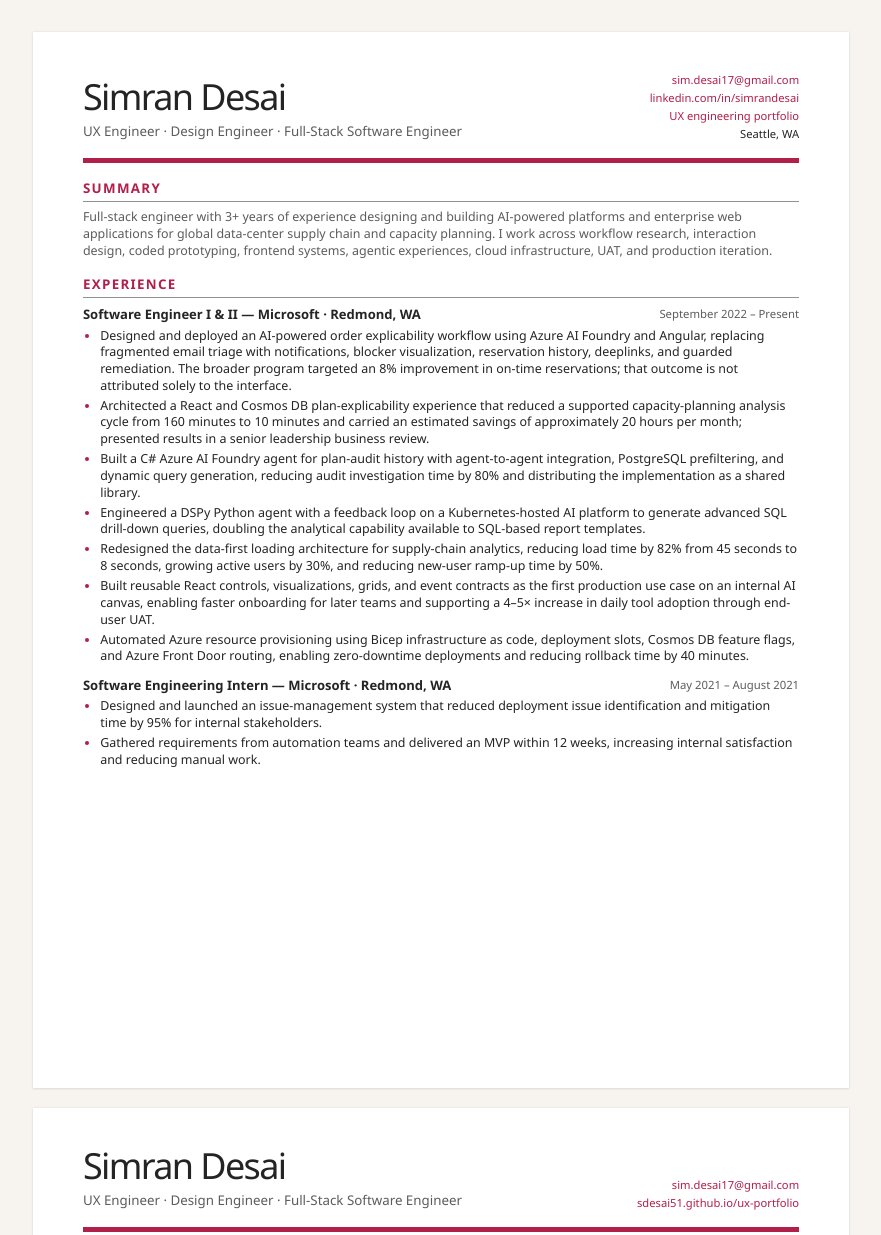
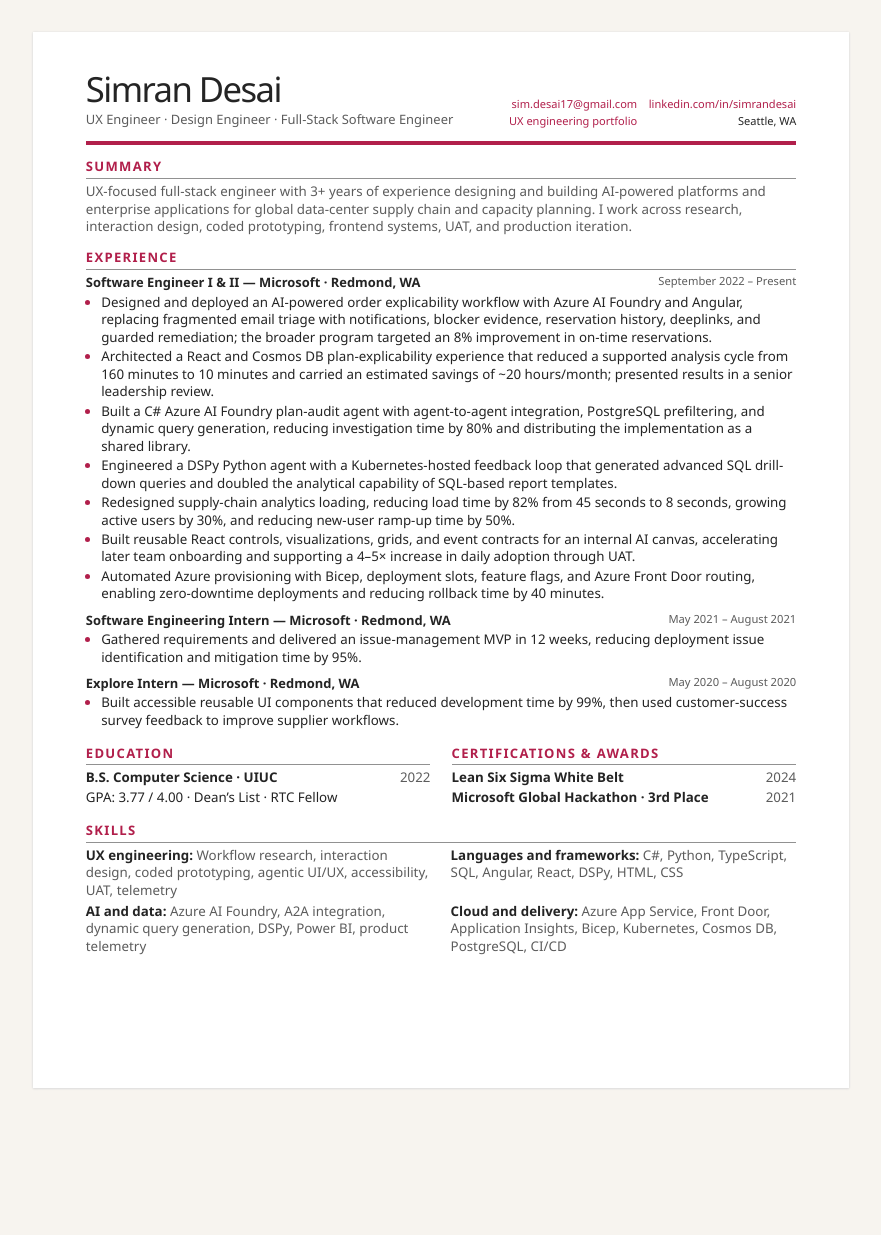
Before and after one commit to sdesai51/ux-portfolio, a plain HTML site: page assets/resume.html in a window 1280 px wide. Shown: the top 1235 px of the page, without its empty margins (199-1080 px from the left). After the commit the page ends 1140 px from the top, so only its background shows below. Drawn offline with Linux system fonts and the light colour scheme.

Commit message:
Condense public resume to one page
Remove the explanatory footer, tighten resume content, and regenerate a readable one-page PDF.

```diff
--- a/assets/resume.html
+++ b/assets/resume.html
@@ -75,8 +75,8 @@
       background: var(--cp-bg);
       color: var(--cp-text);
       font-family: "Segoe UI", Aptos, Calibri, -apple-system, BlinkMacSystemFont, sans-serif;
-      font-size: 9.35pt;
-      line-height: 1.34;
+      font-size: 10pt;
+      line-height: 1.32;
     }
     a { color: var(--cp-text); text-decoration: none; }
     a:focus-visible { outline: 3px solid var(--cp-accent); outline-offset: 3px; }
@@ -84,7 +84,7 @@
       width: 8.5in;
       min-height: 11in;
       margin: 0 auto 1.25rem;
-      padding: 0.42in 0.52in;
+      padding: 0.42in 0.55in;
       background: var(--cp-surface);
       box-shadow: 0 0 2px var(--cp-border), 0 1px 2px var(--cp-border);
     }
@@ -93,87 +93,81 @@
       grid-template-columns: 1fr auto;
       align-items: end;
       gap: 1rem;
-      padding-bottom: 0.18in;
-      border-bottom: 5px solid var(--cp-accent);
+      padding-bottom: 0.13in;
+      border-bottom: 4px solid var(--cp-accent);
     }
     h1 {
       margin: 0;
-      font-size: 27pt;
+      font-size: 26pt;
       font-weight: 550;
       letter-spacing: -0.045em;
       line-height: 1;
     }
     .headline {
-      margin: 0.08in 0 0;
+      margin: 0.045in 0 0;
       color: var(--cp-text-muted);
-      font-size: 10pt;
+      font-size: 9.7pt;
     }
     .contact {
       display: grid;
-      gap: 0.03in;
+      grid-template-columns: auto auto;
+      gap: 0.02in 0.12in;
       text-align: right;
-      font-size: 8.4pt;
+      font-size: 8.3pt;
     }
     .contact a { color: var(--cp-accent); }
-    section { margin-top: 0.17in; }
+    section { margin-top: 0.14in; }
     h2 {
-      margin: 0 0 0.08in;
-      padding-bottom: 0.035in;
+      margin: 0 0 0.045in;
+      padding-bottom: 0.025in;
       border-bottom: 1px solid var(--cp-border-strong);
       color: var(--cp-accent);
-      font-size: 10pt;
+      font-size: 9.8pt;
       font-weight: 750;
       letter-spacing: 0.1em;
       text-transform: uppercase;
     }
     p { margin: 0; }
     .summary { color: var(--cp-text-muted); }
-    .job { margin-top: 0.12in; }
+    .job { margin-top: 0.09in; }
     .job:first-of-type { margin-top: 0; }
     .job-heading {
       display: flex;
       justify-content: space-between;
       gap: 0.2in;
-      margin-bottom: 0.045in;
+      margin-bottom: 0.025in;
     }
-    .job-heading strong { font-size: 9.8pt; }
+    .job-heading strong { font-size: 9.7pt; }
     .job-heading span {
       flex: 0 0 auto;
       color: var(--cp-text-muted);
-      font-size: 8.5pt;
+      font-size: 8.4pt;
     }
     ul {
       margin: 0;
-      padding-left: 0.18in;
+      padding-left: 0.16in;
     }
-    li { margin: 0 0 0.035in; }
+    li { margin: 0 0 0.018in; }
     li::marker { color: var(--cp-accent); }
     .two-column {
       display: grid;
       grid-template-columns: 1fr 1fr;
-      gap: 0.28in;
+      gap: 0.22in;
     }
     .detail-row {
       display: flex;
       justify-content: space-between;
       gap: 0.2in;
-      margin-bottom: 0.04in;
+      margin-bottom: 0.02in;
     }
     .detail-row span { color: var(--cp-text-muted); }
     .skills {
       display: grid;
-      gap: 0.07in;
+      grid-template-columns: 1fr 1fr;
+      gap: 0.035in 0.2in;
     }
     .skills p { color: var(--cp-text-muted); }
     .skills b { color: var(--cp-text); }
-    .page-note {
-      margin-top: 0.16in;
-      padding-top: 0.08in;
-      border-top: 1px solid var(--cp-border);
-      color: var(--cp-text-muted);
-      font-size: 7.7pt;
-    }
-
     @page { size: letter; margin: 0; }
     @media print {
       html { color-scheme: light; }
@@ -185,9 +179,7 @@
       .page {
         margin: 0;
         box-shadow: none;
-        break-after: page;
       }
-      .page:last-child { break-after: auto; }
     }
     @media (max-width: 760px) {
       body { padding: 0; }
@@ -200,6 +192,7 @@
       .resume-header { grid-template-columns: 1fr; }
       .contact { text-align: left; }
       .two-column { grid-template-columns: 1fr; }
+      .skills { grid-template-columns: 1fr; }
     }
   </style>
 </head>
@@ -220,7 +213,7 @@
 
     <section>
       <h2>Summary</h2>
-      <p class="summary">Full-stack engineer with 3+ years of experience designing and building AI-powered platforms and enterprise web applications for global data-center supply chain and capacity planning. I work across workflow research, interaction design, coded prototyping, frontend systems, agentic experiences, cloud infrastructure, UAT, and production iteration.</p>
+      <p class="summary">UX-focused full-stack engineer with 3+ years of experience designing and building AI-powered platforms and enterprise applications for global data-center supply chain and capacity planning. I work across research, interaction design, coded prototyping, frontend systems, UAT, and production iteration.</p>
     </section>
 
     <section>
@@ -231,13 +224,13 @@
           <span>September 2022 – Present</span>
         </div>
         <ul>
-          <li>Designed and deployed an AI-powered order explicability workflow using Azure AI Foundry and Angular, replacing fragmented email triage with notifications, blocker visualization, reservation history, deeplinks, and guarded remediation. The broader program targeted an 8% improvement in on-time reservations; that outcome is not attributed solely to the interface.</li>
-          <li>Architected a React and Cosmos DB plan-explicability experience that reduced a supported capacity-planning analysis cycle from 160 minutes to 10 minutes and carried an estimated savings of approximately 20 hours per month; presented results in a senior leadership business review.</li>
-          <li>Built a C# Azure AI Foundry agent for plan-audit history with agent-to-agent integration, PostgreSQL prefiltering, and dynamic query generation, reducing audit investigation time by 80% and distributing the implementation as a shared library.</li>
-          <li>Engineered a DSPy Python agent with a feedback loop on a Kubernetes-hosted AI platform to generate advanced SQL drill-down queries, doubling the analytical capability available to SQL-based report templates.</li>
-          <li>Redesigned the data-first loading architecture for supply-chain analytics, reducing load time by 82% from 45 seconds to 8 seconds, growing active users by 30%, and reducing new-user ramp-up time by 50%.</li>
-          <li>Built reusable React controls, visualizations, grids, and event contracts as the first production use case on an internal AI canvas, enabling faster onboarding for later teams and supporting a 4–5× increase in daily tool adoption through end-user UAT.</li>
-          <li>Automated Azure resource provisioning using Bicep infrastructure as code, deployment slots, Cosmos DB feature flags, and Azure Front Door routing, enabling zero-downtime deployments and reducing rollback time by 40 minutes.</li>
+          <li>Designed and deployed an AI-powered order explicability workflow with Azure AI Foundry and Angular, replacing fragmented email triage with notifications, blocker evidence, reservation history, deeplinks, and guarded remediation; the broader program targeted an 8% improvement in on-time reservations.</li>
+          <li>Architected a React and Cosmos DB plan-explicability experience that reduced a supported analysis cycle from 160 minutes to 10 minutes and carried an estimated savings of ~20 hours/month; presented results in a senior leadership review.</li>
+          <li>Built a C# Azure AI Foundry plan-audit agent with agent-to-agent integration, PostgreSQL prefiltering, and dynamic query generation, reducing investigation time by 80% and distributing the implementation as a shared library.</li>
+          <li>Engineered a DSPy Python agent with a Kubernetes-hosted feedback loop that generated advanced SQL drill-down queries and doubled the analytical capability of SQL-based report templates.</li>
+          <li>Redesigned supply-chain analytics loading, reducing load time by 82% from 45 seconds to 8 seconds, growing active users by 30%, and reducing new-user ramp-up time by 50%.</li>
+          <li>Built reusable React controls, visualizations, grids, and event contracts for an internal AI canvas, accelerating later team onboarding and supporting a 4–5× increase in daily adoption through UAT.</li>
+          <li>Automated Azure provisioning with Bicep, deployment slots, feature flags, and Azure Front Door routing, enabling zero-downtime deployments and reducing rollback time by 40 minutes.</li>
         </ul>
       </div>
 
@@ -247,35 +240,17 @@
           <span>May 2021 – August 2021</span>
         </div>
         <ul>
-          <li>Designed and launched an issue-management system that reduced deployment issue identification and mitigation time by 95% for internal stakeholders.</li>
-          <li>Gathered requirements from automation teams and delivered an MVP within 12 weeks, increasing internal satisfaction and reducing manual work.</li>
+          <li>Gathered requirements and delivered an issue-management MVP in 12 weeks, reducing deployment issue identification and mitigation time by 95%.</li>
         </ul>
       </div>
-    </section>
-  </article>
 
-  <article class="page">
-    <header class="resume-header">
-      <div>
-        <h1>Simran Desai</h1>
-        <p class="headline">UX Engineer · Design Engineer · Full-Stack Software Engineer</p>
-      </div>
-      <div class="contact">
-        <a href="mailto:sim.desai17@gmail.com">sim.desai17@gmail.com</a>
-        <a href="https://sdesai51.github.io/ux-portfolio/">sdesai51.github.io/ux-portfolio</a>
-      </div>
-    </header>
-
-    <section>
-      <h2>Experience, continued</h2>
       <div class="job">
         <div class="job-heading">
           <strong>Explore Intern — Microsoft · Redmond, WA</strong>
           <span>May 2020 – August 2020</span>
         </div>
         <ul>
-          <li>Built reusable UI components that improved accessibility compliance and reduced development time by 99%, enabling faster delivery of internal tools.</li>
-          <li>Defined KPIs and created a customer-success survey; applied the feedback to improve supplier interaction workflows through targeted UX changes.</li>
+          <li>Built accessible reusable UI components that reduced development time by 99%, then used customer-success survey feedback to improve supplier workflows.</li>
         </ul>
       </div>
     </section>
@@ -283,8 +258,7 @@
     <div class="two-column">
       <section>
         <h2>Education</h2>
-        <p><strong>Bachelor of Science in Computer Science</strong></p>
-        <div class="detail-row"><span>University of Illinois Urbana-Champaign</span><span>2022</span></div>
+        <div class="detail-row"><strong>B.S. Computer Science · UIUC</strong><span>2022</span></div>
         <p>GPA: 3.77 / 4.00 · Dean’s List · RTC Fellow</p>
       </section>
 
@@ -298,16 +272,12 @@
     <section>
       <h2>Skills</h2>
       <div class="skills">
-        <p><b>UX engineering:</b> Workflow research, interaction design, coded prototyping, agentic UI/UX, information architecture, design systems, accessibility, UAT, telemetry-driven iteration</p>
+        <p><b>UX engineering:</b> Workflow research, interaction design, coded prototyping, agentic UI/UX, accessibility, UAT, telemetry</p>
         <p><b>Languages and frameworks:</b> C#, Python, TypeScript, SQL, Angular, React, DSPy, HTML, CSS</p>
-        <p><b>AI and agentic systems:</b> Azure AI Foundry, agent-to-agent integration, dynamic query generation, feedback-loop design, DSPy</p>
-        <p><b>Cloud and infrastructure:</b> Azure App Service, Azure Front Door, Azure Application Insights, Bicep, Kubernetes, Cosmos DB, PostgreSQL</p>
-        <p><b>DevOps and delivery:</b> Infrastructure as code, deployment slots, feature flags, zero-downtime deployment, CI/CD, cron automation, Git, Azure DevOps</p>
-        <p><b>Data and analytics:</b> Power BI, SQL drill-down analysis, P90 latency monitoring, product telemetry</p>
+        <p><b>AI and data:</b> Azure AI Foundry, A2A integration, dynamic query generation, DSPy, Power BI, product telemetry</p>
+        <p><b>Cloud and delivery:</b> Azure App Service, Front Door, Application Insights, Bicep, Kubernetes, Cosmos DB, PostgreSQL, CI/CD</p>
       </div>
     </section>
-
-    <p class="page-note">Public portfolio résumé. Personal phone number omitted intentionally. Program-level outcomes are distinguished from impact attributable solely to an interface.</p>
   </article>
 </body>
 </html>
```
Also changed, not shown: 1 other file.
